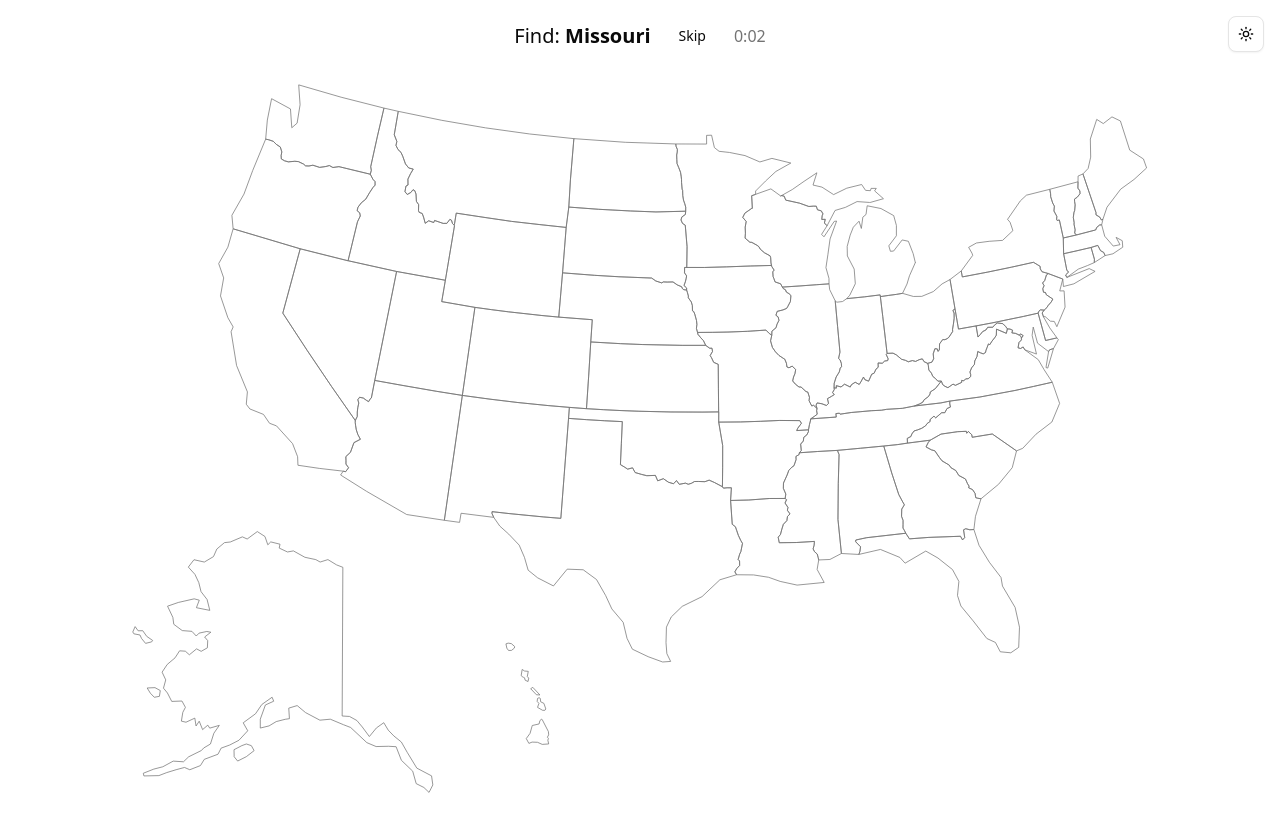
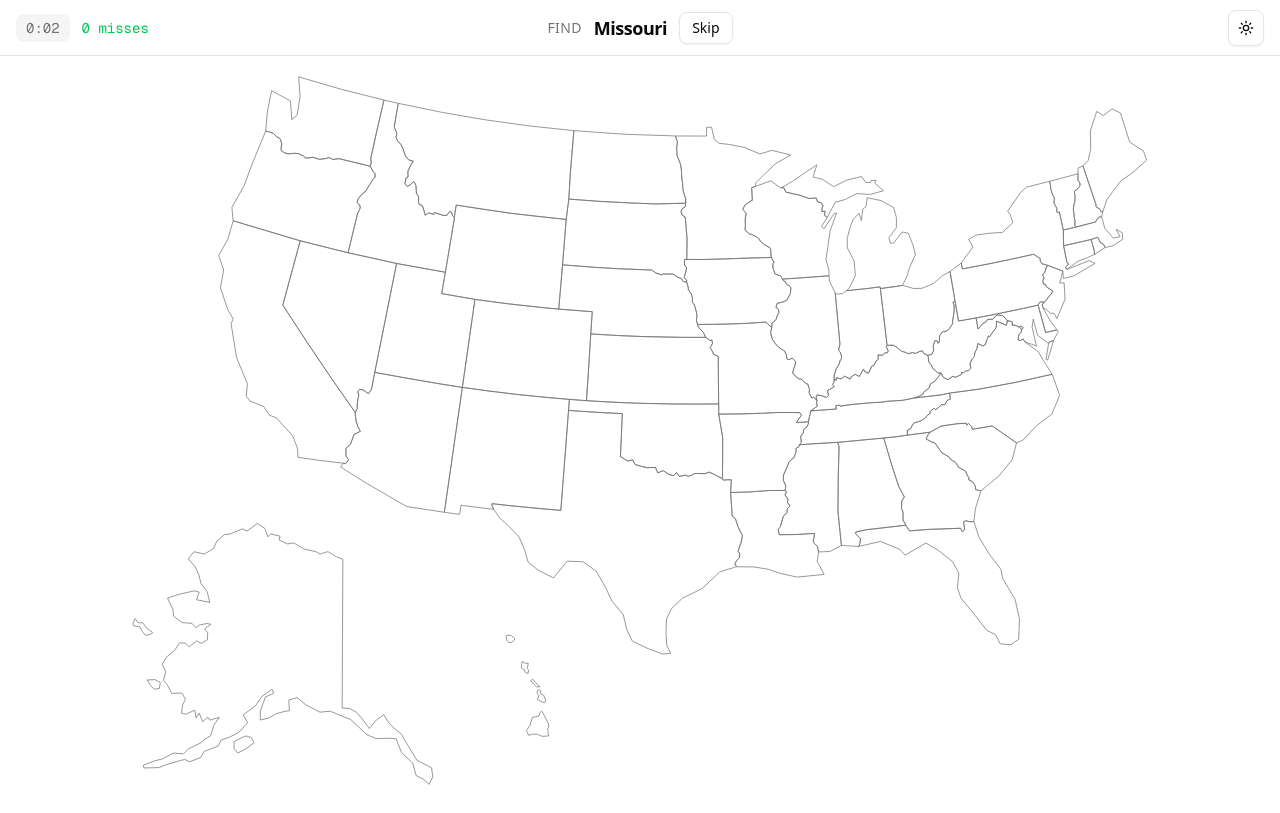
Before and after one commit to arasfeld/map-game, a Next.js app: page / in a window 1280 px wide. Both pictures are taken after a click on the button "Start Game". Built offline with nearby package versions, Linux system fonts and the light colour scheme.

Commit message:
add header and allow viewing results after closing dialog

```diff
--- a/app/layout.tsx
+++ b/app/layout.tsx
@@ -4,7 +4,6 @@ import "./globals.css";
 
 import { TooltipProvider } from "@/components/ui/tooltip";
 import { ThemeProvider } from "@/components/theme-provider";
-import { ThemeToggle } from "@/components/theme-toggle";
 
 const geistSans = Geist({
   variable: "--font-geist-sans",
@@ -39,12 +38,7 @@ export default function RootLayout({
             enableSystem
             disableTransitionOnChange
           >
-            <TooltipProvider>
-              <div className="absolute top-4 right-4">
-                <ThemeToggle />
-              </div>
-              {children}
-            </TooltipProvider>
+            <TooltipProvider>{children}</TooltipProvider>
           </ThemeProvider>
         </body>
       </html>
--- a/app/page.tsx
+++ b/app/page.tsx
@@ -2,7 +2,7 @@ import { MapGame } from "@/components/map-game";
 
 export default function Home() {
   return (
-    <main className="flex min-h-screen items-center justify-center p-4">
+    <main className="h-screen">
       <MapGame />
     </main>
   );
--- /dev/null
+++ b/components/game-header.tsx
@@ -0,0 +1,84 @@
+import { Button } from "@/components/ui/button";
+import { ThemeToggle } from "@/components/theme-toggle";
+import type { GameState } from "@/components/map-game";
+
+interface GameHeaderProps {
+  game: GameState | null;
+  elapsed: number;
+  isGameOver: boolean;
+  finalTime: number;
+  startGame: () => void;
+  handleSkip: () => void;
+  formatTime: (ms: number) => string;
+}
+
+function getMissesColor(misses: number) {
+  if (misses === 0) return "text-green-500";
+  if (misses <= 5) return "text-yellow-500";
+  if (misses <= 15) return "text-orange-500";
+  return "text-red-500";
+}
+
+export function GameHeader({
+  game,
+  isGameOver,
+  finalTime,
+  startGame,
+  handleSkip,
+  formatTime,
+}: GameHeaderProps) {
+  const totalAttempts = game
+    ? Object.values(game.attempts).reduce((sum, n) => sum + n, 0)
+    : 0;
+  const misses = totalAttempts - (game?.guessedStates.size ?? 0);
+
+  return (
+    <header className="flex h-14 shrink-0 items-center border-b px-4">
+      <div className="flex w-40 items-center gap-3">
+        {game && (
+          <>
+            <span className="text-muted-foreground rounded-md bg-muted px-2.5 py-1 font-mono text-sm tabular-nums">
+              {formatTime(finalTime)}
+            </span>
+            <span
+              className={`font-mono text-sm tabular-nums ${getMissesColor(misses)}`}
+            >
+              {misses} {misses === 1 ? "miss" : "misses"}
+            </span>
+          </>
+        )}
+      </div>
+      <div className="flex flex-1 items-center justify-center gap-3">
+        {!game ? (
+          <Button onClick={startGame} size="lg">
+            Start Game
+          </Button>
+        ) : isGameOver ? (
+          <Button onClick={startGame} size="lg">
+            Play Again
+          </Button>
+        ) : (
+          <>
+            <span className="text-muted-foreground text-sm tracking-wide uppercase">
+              Find
+            </span>
+            <span className="text-lg font-semibold tracking-tight">
+              {game.currentTarget.name}
+            </span>
+            <Button
+              onClick={handleSkip}
+              variant="outline"
+              size="sm"
+              disabled={game.remainingStates.length <= 1}
+            >
+              Skip
+            </Button>
+          </>
+        )}
+      </div>
+      <div className="flex w-40 items-center justify-end">
+        <ThemeToggle />
+      </div>
+    </header>
+  );
+}
--- a/components/map-game.tsx
+++ b/components/map-game.tsx
@@ -2,11 +2,11 @@
 
 import { useCallback, useEffect, useRef, useState } from "react";
 import { type USState, states } from "@/lib/us-states";
+import { GameHeader } from "@/components/game-header";
 import { ResultsDialog } from "@/components/results-dialog";
 import { UsMap } from "@/components/us-map";
-import { Button } from "@/components/ui/button";
 
-interface GameState {
+export interface GameState {
   remainingStates: USState[];
   currentTarget: USState;
   attempts: Record<string, number>;
@@ -28,6 +28,7 @@ function formatTime(ms: number): string {
 
 export function MapGame() {
   const [game, setGame] = useState<GameState | null>(null);
+  const [showResults, setShowResults] = useState(false);
   const [wrongGuess, setWrongGuess] = useState<string | null>(null);
   const [elapsed, setElapsed] = useState(0);
   const wrongGuessTimer = useRef<ReturnType<typeof setTimeout>>(null);
@@ -46,6 +47,7 @@ export function MapGame() {
   const startGame = useCallback(() => {
     const remaining = [...states];
     setElapsed(0);
+    setShowResults(false);
     setGame({
       remainingStates: remaining,
       currentTarget: pickRandom(remaining),
@@ -78,6 +80,7 @@ export function MapGame() {
         setWrongGuess(null);
 
         if (newRemaining.length === 0) {
+          setShowResults(true);
           setGame({
             ...game,
             remainingStates: newRemaining,
@@ -122,53 +125,38 @@ export function MapGame() {
     });
   }, [game]);
 
+  const closeResults = useCallback(() => setShowResults(false), []);
+
   const isGameOver = game?.endTime != null;
   const finalTime = game?.endTime ? game.endTime - game.startTime : elapsed;
 
   return (
-    <div className="flex w-full flex-col items-center gap-6">
-      <div className="flex min-h-10 items-center gap-4">
-        {!game ? (
-          <Button onClick={startGame} size="lg">
-            Start Game
-          </Button>
-        ) : (
-          <>
-            {!isGameOver && (
-              <>
-                <p className="text-xl font-medium">
-                  Find:{" "}
-                  <span className="font-bold">{game.currentTarget.name}</span>
-                </p>
-                <Button
-                  onClick={handleSkip}
-                  variant="ghost"
-                  size="sm"
-                  disabled={game.remainingStates.length <= 1}
-                >
-                  Skip
-                </Button>
-              </>
-            )}
-            <p className="text-muted-foreground tabular-nums">
-              {formatTime(finalTime)}
-            </p>
-          </>
-        )}
+    <div className="flex h-full flex-col">
+      <GameHeader
+        game={game}
+        elapsed={elapsed}
+        isGameOver={isGameOver}
+        finalTime={finalTime}
+        startGame={startGame}
+        handleSkip={handleSkip}
+        formatTime={formatTime}
+      />
+      <div className="flex flex-1 items-center justify-center p-4">
+        <UsMap
+          showTooltips={!game || isGameOver}
+          onStateClick={game && !isGameOver ? handleGuess : undefined}
+          guessedStates={game?.guessedStates}
+          stateAttempts={game?.attempts}
+          wrongGuess={wrongGuess}
+        />
       </div>
-      <UsMap
-        showTooltips={!game}
-        onStateClick={game && !isGameOver ? handleGuess : undefined}
-        guessedStates={game?.guessedStates}
-        stateAttempts={game?.attempts}
-        wrongGuess={wrongGuess}
-      />
 
       <ResultsDialog
-        open={isGameOver}
+        open={isGameOver && showResults}
         attempts={game?.attempts ?? {}}
         time={formatTime(finalTime)}
         onPlayAgain={startGame}
+        onClose={closeResults}
       />
     </div>
   );
--- a/components/results-dialog.tsx
+++ b/components/results-dialog.tsx
@@ -18,6 +18,7 @@ interface ResultsDialogProps {
   attempts: Record<string, number>;
   time: string;
   onPlayAgain: () => void;
+  onClose: () => void;
 }
 
 export function ResultsDialog({
@@ -25,9 +26,15 @@ export function ResultsDialog({
   attempts,
   time,
   onPlayAgain,
+  onClose,
 }: ResultsDialogProps) {
+  const counts = Object.values(attempts);
+  const totalGuesses = counts.reduce((sum, n) => sum + n, 0);
+  const misses = totalGuesses - counts.length;
+  const perfect = counts.filter((n) => n === 1).length;
+
   return (
-    <Dialog open={open} onOpenChange={() => {}}>
+    <Dialog open={open} onOpenChange={onClose}>
       <DialogContent
         className="max-h-[80vh] overflow-y-auto sm:max-w-2xl"
         onPointerDownOutside={(e) => e.preventDefault()}
@@ -36,6 +43,23 @@ export function ResultsDialog({
           <DialogTitle>All states found!</DialogTitle>
           <DialogDescription>Completed in {time}</DialogDescription>
         </DialogHeader>
+        <div className="flex gap-4 text-sm">
+          <div className="flex items-center gap-1.5">
+            <span className="size-2.5 rounded-full bg-green-500" />
+            <span>
+              {perfect} perfect
+            </span>
+          </div>
+          <div className="flex items-center gap-1.5">
+            <span className="size-2.5 rounded-full bg-red-500" />
+            <span>
+              {misses} {misses === 1 ? "miss" : "misses"}
+            </span>
+          </div>
+          <div className="text-muted-foreground">
+            {totalGuesses} total guesses
+          </div>
+        </div>
         <div className="grid grid-cols-3 gap-x-4 gap-y-1 text-sm">
           {sortedStates.map((state) => {
             const count = attempts[state.id] ?? 1;
```
